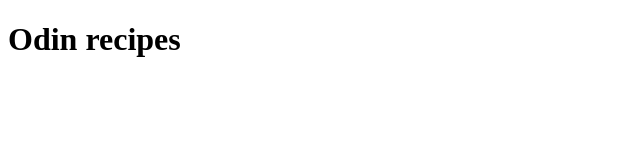
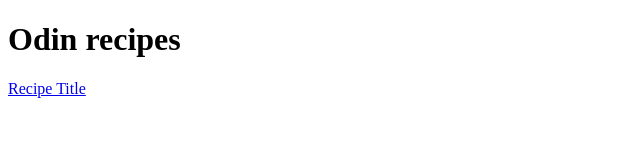
Before and after one commit to nakamotoshi/odin-recipes, a plain HTML site: page index.html in a window 1280 px wide. Shown: the whole page, without its empty margins (0-640 px from the left). Drawn offline with Linux system fonts and the light colour scheme.

Commit message:
Modify index.html to include a link to the lasagna recipe (Iteration 2 of project)

```diff
--- a/index.html
+++ b/index.html
@@ -10,7 +10,7 @@
 
 <body>
     <h1>Odin recipes</h1>
-
+    <a href="recipes/lasagna.html">Recipe Title</a>
 </body>
 
 </html>
```
